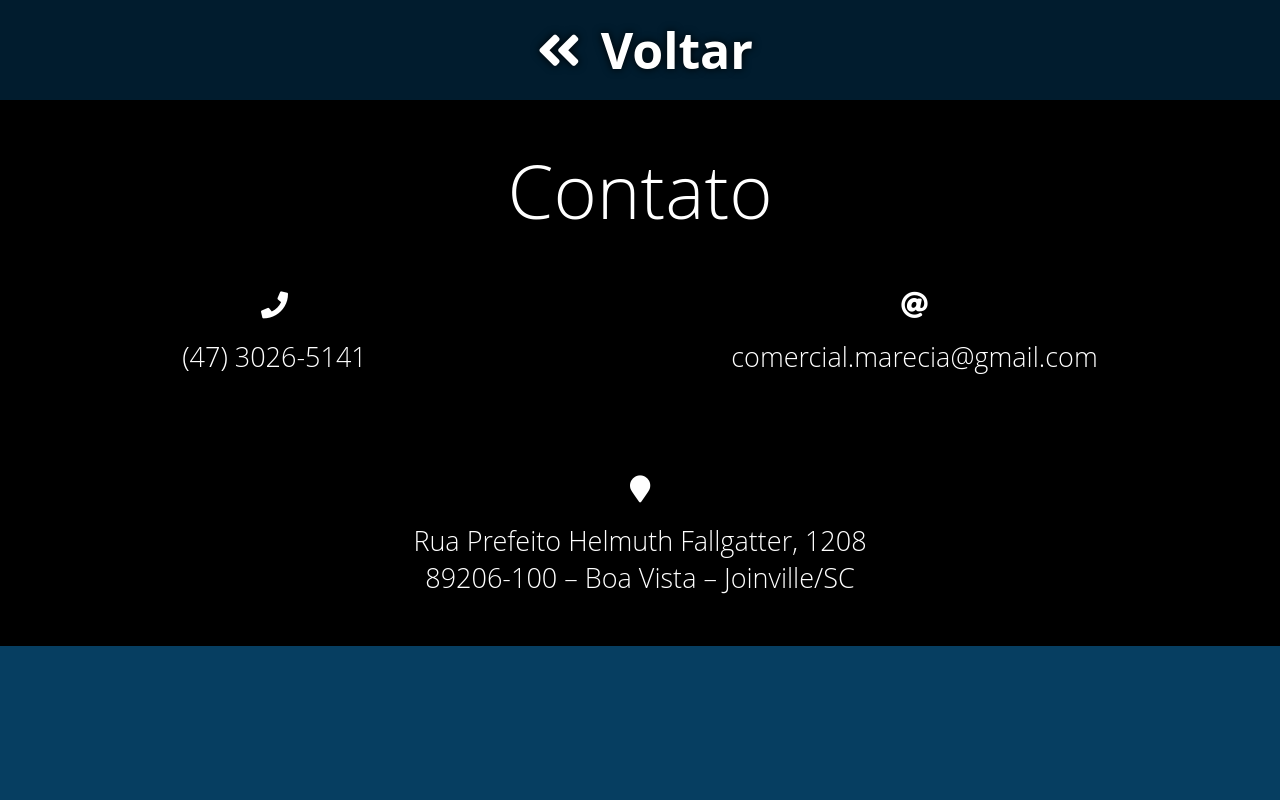
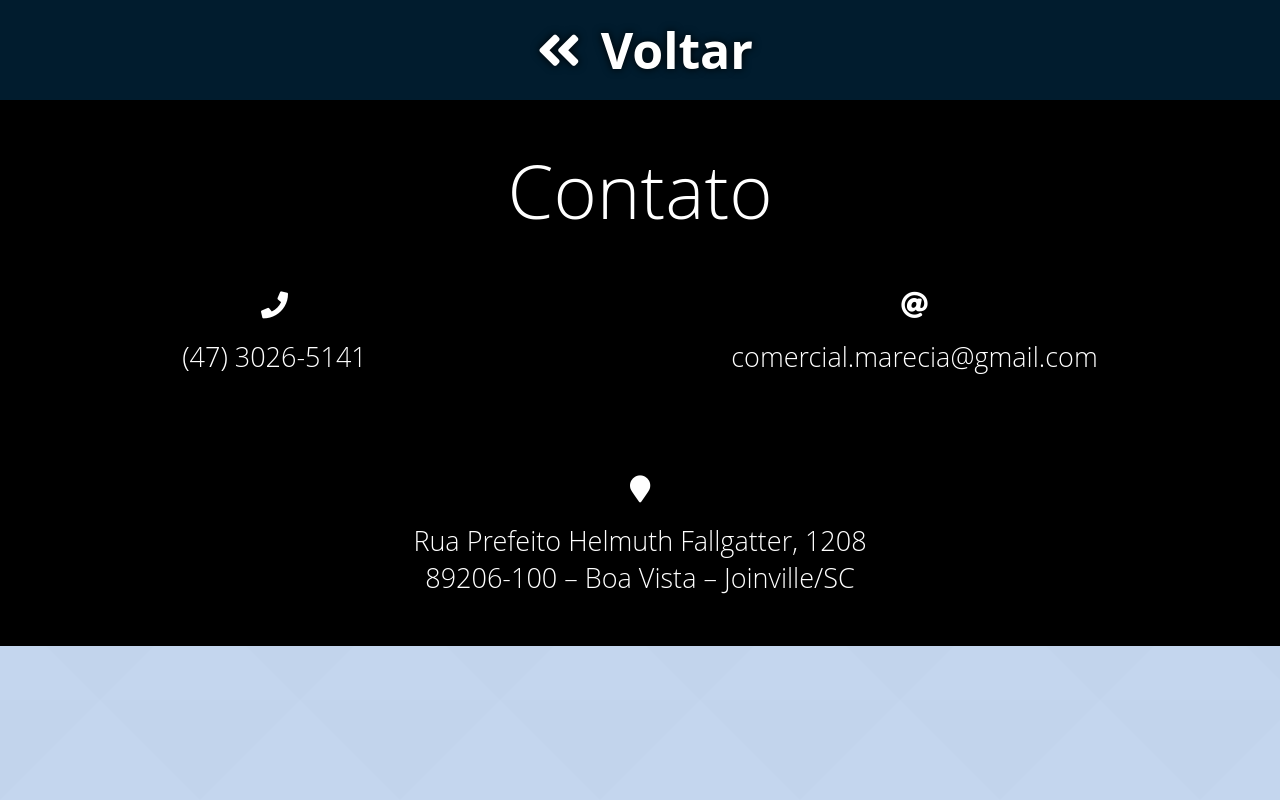
Before and after one commit to JumperLuko/mareciaNautica, a PHP site: page /produto.php in a window 1280 px wide. Run offline with PHP 8.4, Linux system fonts and the light colour scheme; some libraries are stand-ins or nearby versions.

Commit message:
Better Colors!

```diff
--- a/produto.php
+++ b/produto.php
@@ -2,7 +2,7 @@
 <?php require_once('rdd/head.php');
 require_once('rdd/connect.php');
 ?>
-<body style="background:#063E61;color:#ffffff;justify-content:center;">
+<body style="background: url('img/cubes.png') fixed 200px,#c4d6ee;color:#333;justify-content:center;">
     <style>
         @media only screen and (max-width: 959px){
             .menu-cover{
```
